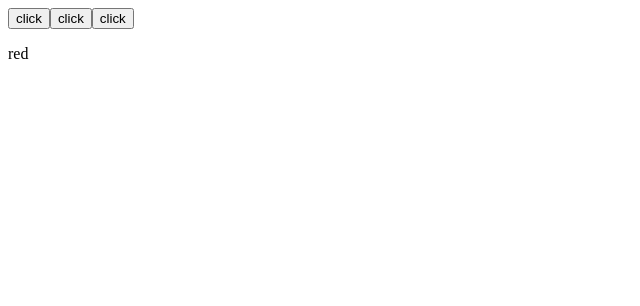
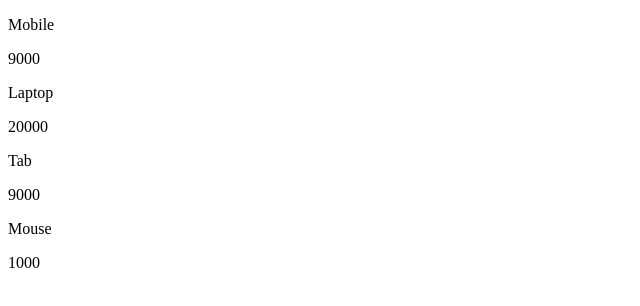
Before and after one commit to Nandini-Ninave/react_day_2, a React (Vite) app: page / in a window 1280 px wide. Shown: the top 306 px of the page, without its empty margins (0-640 px from the left). Built offline with nearby package versions, Linux system fonts and the light colour scheme.

Commit message:
Added code to display products and no products when there is no product.

```diff
--- a/src/App.tsx
+++ b/src/App.tsx
@@ -62,27 +62,49 @@ import { useState, type FormEvent } from "react"
 
 
 //event handling
+// function App(){
+//   const[color, setColor] = useState("red")
+//   const funClicked=()=>{
+//     setColor("blue")
+//     console.log(color)
+//   }
+//   const funMouseMove=()=>{
+//     setColor("purple")
+//     console.log(color)
+//   }
+//    const funMouseDown=()=>{
+//     setColor("black")
+//     console.log(color)
+//   }
+//   return(
+//     <div>
+//       <button onMouseOut={funClicked}>click</button>
+//       <button onMouseUp={funMouseMove}>click</button>
+//       <button onMouseDown={funMouseDown}>click</button>
+//       <p>{color}</p>
+//     </div>
+//   )
+// }
+// export default App
+
+//product page
 function App(){
-  const[color, setColor] = useState("red")
-  const funClicked=()=>{
-    setColor("blue")
-    console.log(color)
-  }
-  const funMouseMove=()=>{
-    setColor("purple")
-    console.log(color)
-  }
-   const funMouseDown=()=>{
-    setColor("black")
-    console.log(color)
-  }
+  // const[data, setData] = useState([])
+  const[data, setData] = useState([{ProductName:"Mobile", price:9000}, {ProductName:"Laptop", price:20000}, {ProductName:"Tab", price:9000}, {ProductName:"Mouse", price:1000}])
   return(
-    <div>
-      <button onMouseOut={funClicked}>click</button>
-      <button onMouseUp={funMouseMove}>click</button>
-      <button onMouseDown={funMouseDown}>click</button>
-      <p>{color}</p>
-    </div>
-  )
-}
+  <div>
+    {data.length==0?"No products found":<div>
+    {data.map((element, index)=>{
+      return(
+        <div key = {index}>
+          <p>{element.ProductName}</p>
+          <p>{element.price}</p>
+        </div>
+      )
+    })}</div>
+    }
+  </div>
+ )
+ }
+
 export default App
```
